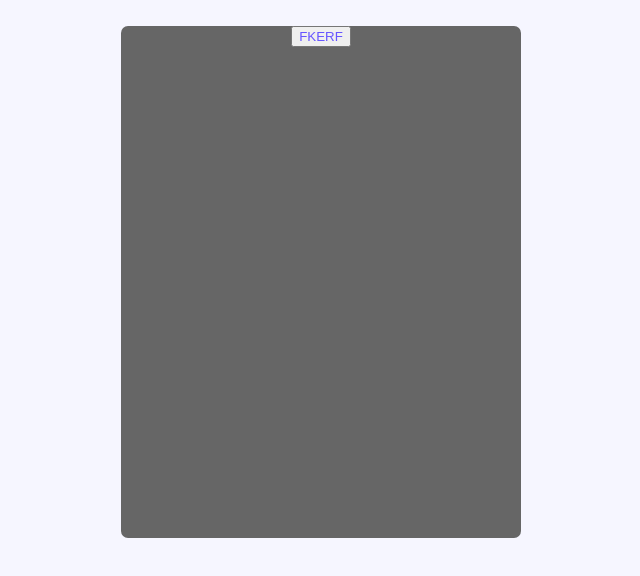
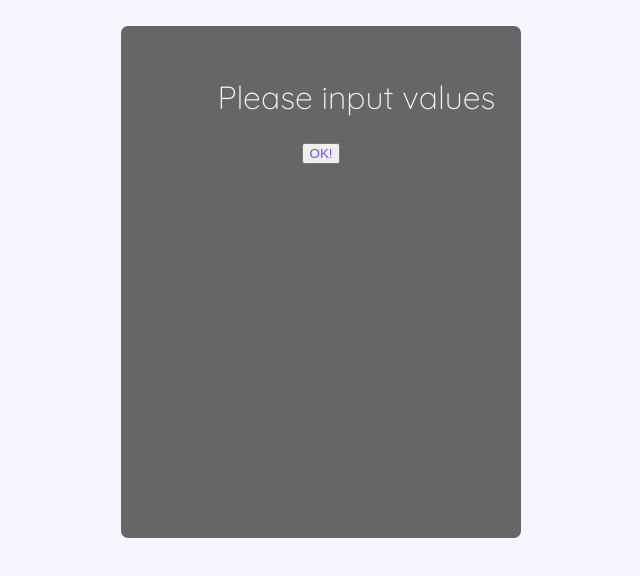
Before and after one commit to jazerQ/jsCalc, a website: page views/index.html in a window 1280 px wide. Shown: the whole page, without its empty margins (319-959 px from the left). Drawn offline with Linux system fonts and the light colour scheme.

Commit message:
add answer text 1/2

```diff
--- a/views/index.html
+++ b/views/index.html
@@ -2,6 +2,10 @@
 <html lang="en">
 <head>
 	<meta charset="UTF-8">
+	<link rel="preconnect" href="https://fonts.googleapis.com">
+	<link rel="preconnect" href="https://fonts.gstatic.com" crossorigin>
+
+	<link href="https://fonts.googleapis.com/css2?family=Quicksand:wght@300&display=swap" rel="stylesheet">
 	<meta name="viewport" content="width=device-width, initial-scale=1.0">
 	<link href="style.css" type="text/css" rel="stylesheet">
 	<title>Document</title>
@@ -9,8 +13,12 @@
 <body>
 	<div class="main">
 		<div class="base">
-			<button>FKERF</button>
+			<div class="answer">
+				<p class="noAnswer">Please input values</p>
+			</div>
+			<button id="btn">OK!</button>
 		</div>
 	</div>
+	<script src="script.js"></script>
 </body>
 </html>
--- a/views/script.js
+++ b/views/script.js
@@ -1 +1,4 @@
-console.log("test2")
+const btn = document.querySelector('.btn')
+btn.addEventListener('click',(e) => {
+
+})
--- a/views/style.css
+++ b/views/style.css
@@ -16,3 +16,14 @@
 button{
 	color:#65F;
 }
+p{
+	font-family: 'Quicksand', sans-serif;
+	color:#F6F6F6;
+	font-weight: 40px;
+	font-size: 32px;
+}
+.noAnswer{
+	text-align: right;
+	margin: 2vw;
+	margin-top: 4vw;
+}
```
